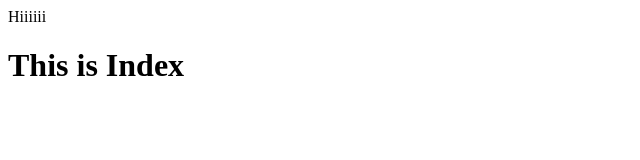
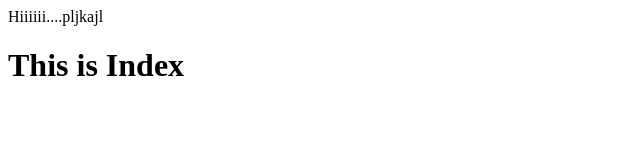
Before and after one commit to mdusr/test, a plain HTML site: page index.html in a window 1280 px wide. Shown: the full height of the page, 0-640 px from the left. Drawn offline with Linux system fonts and the light colour scheme.

Commit message:
final version of html file

```diff
--- a/index.html
+++ b/index.html
@@ -1,4 +1,4 @@
 <html>
-Hiiiiii
+Hiiiiii....pljkajl
 <h1> This is Index</h1>
 </html>
```
